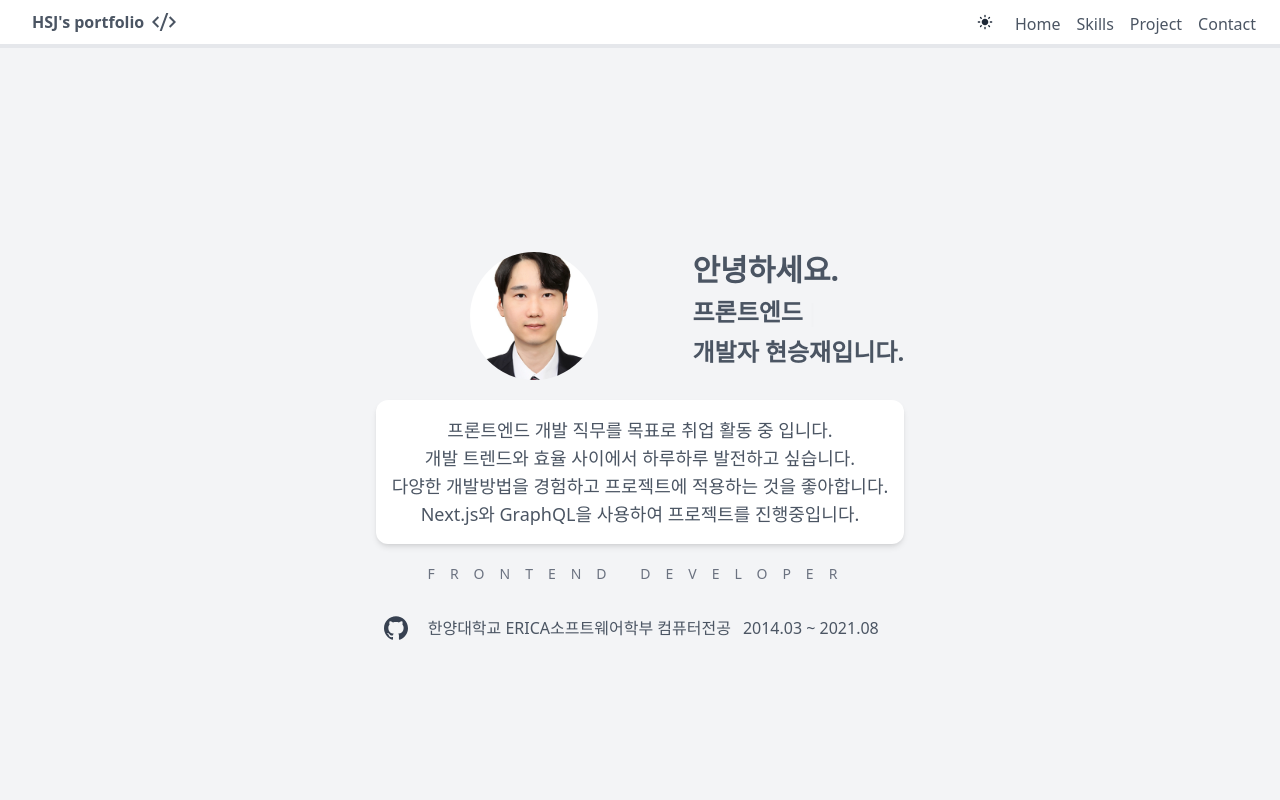
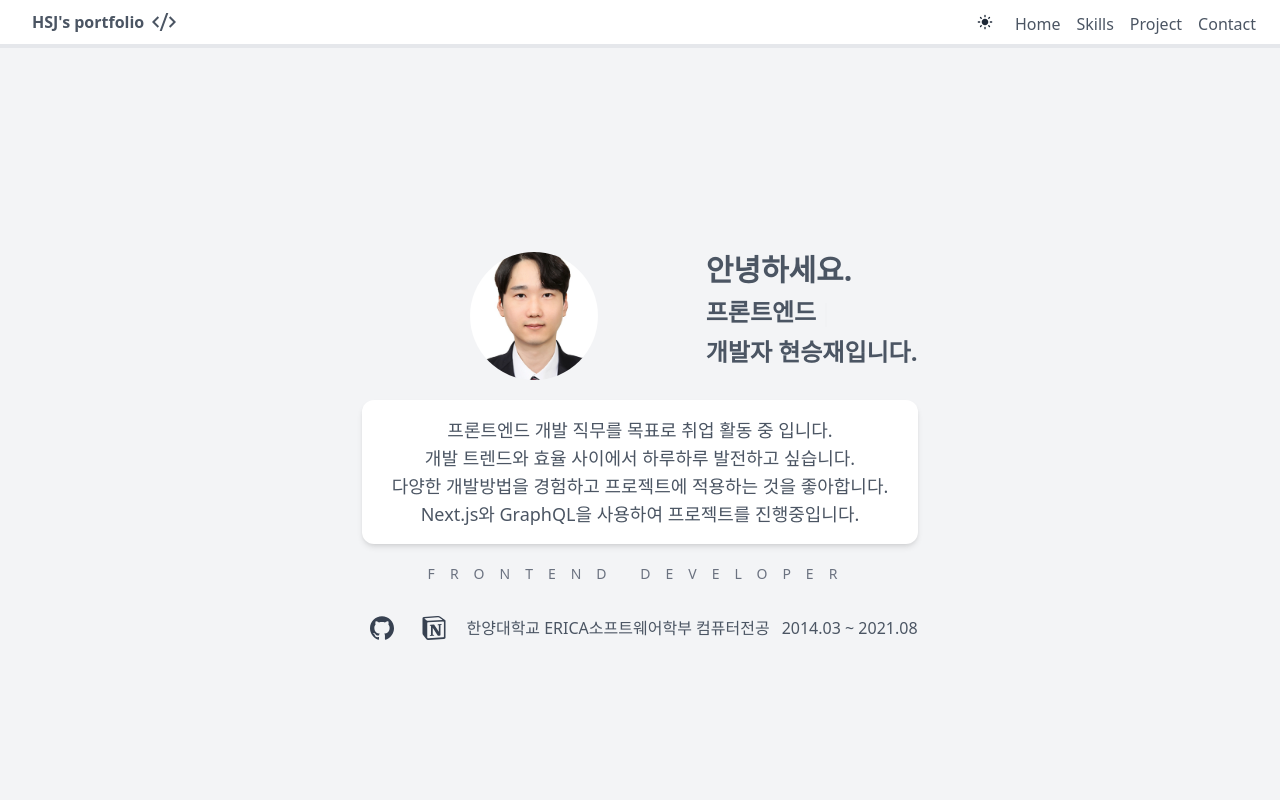
Before and after one commit to goldmayo/HSJ-portfolio, a Next.js app: page / in a window 1280 px wide. Shown: the top 800 px of the page. Built offline with nearby package versions, Linux system fonts and the light colour scheme.

Commit message:
Add : 노션 이력서 링크 추가

```diff
--- a/components/Hero.tsx
+++ b/components/Hero.tsx
@@ -2,7 +2,7 @@ import Image from "next/image";
 import Link from "next/link";
 import React from "react";
 import { Cursor, useTypewriter } from "react-simple-typewriter";
-import { SiGithub } from "react-icons/si";
+import { SiGithub, SiNotion } from "react-icons/si";
 type Props = {};
 
 const Hero = (props: Props) => {
@@ -52,6 +52,16 @@ const Hero = (props: Props) => {
               className="text-gray-700 hover:text-gray-600 active:text-gray-500 dark:text-white dark:hover:text-gray-200 dark:active:text-gray-300"
             />
           </Link>
+          <Link
+            className="px-2 py-1 text-lg text-white dark:text-black"
+            href={"https://harmless-hibiscus-5de.notion.site/adb0c28465d44c7186f28327775b33a9"}
+            target={"_blank"}
+          >
+            <SiNotion
+              size={"1.5rem"}
+              className="text-gray-700 hover:text-gray-600 active:text-gray-500 dark:text-white dark:hover:text-gray-200 dark:active:text-gray-300"
+            />
+          </Link>
           <p className="flex flex-col sm:flex-row">
             <span className="text-sm sm:text-base">한양대학교 ERICA</span>{" "}
             <span className="text-sm sm:text-base">소프트웨어학부 컴퓨터전공</span>
```
